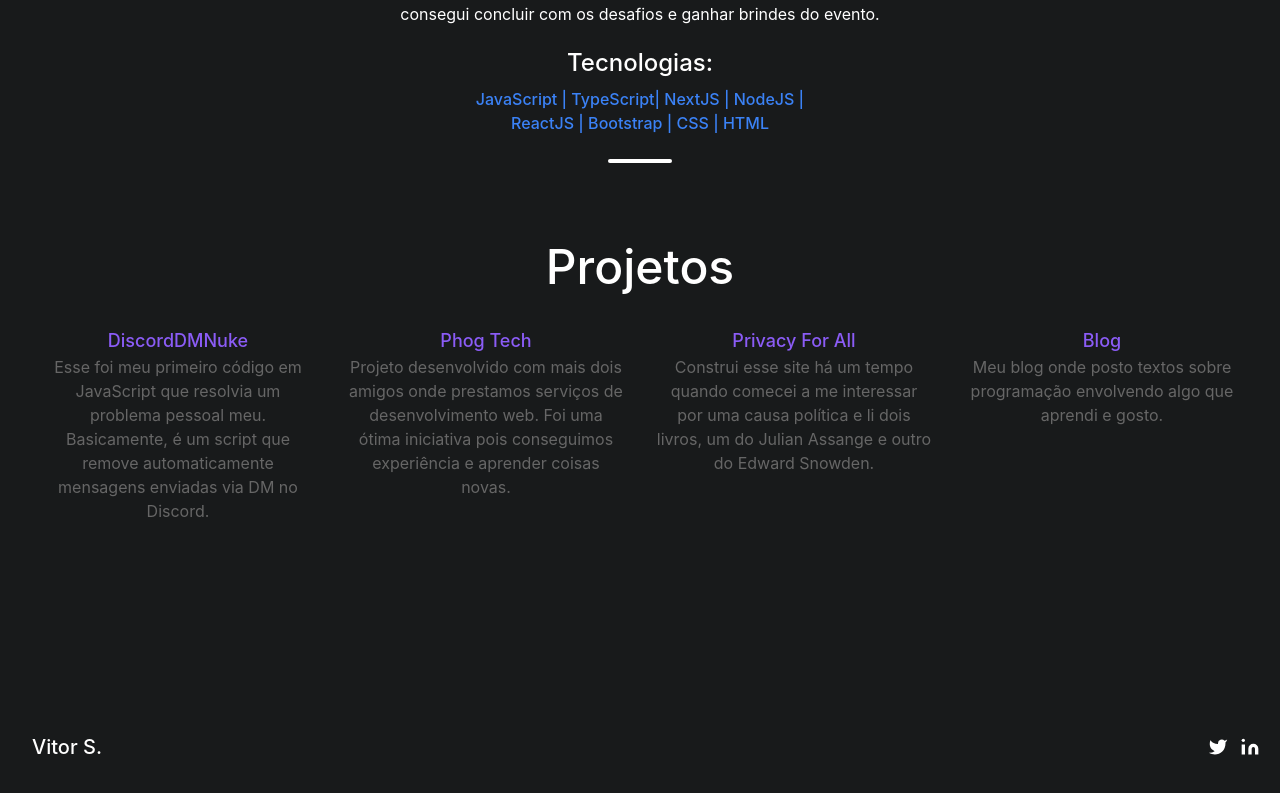
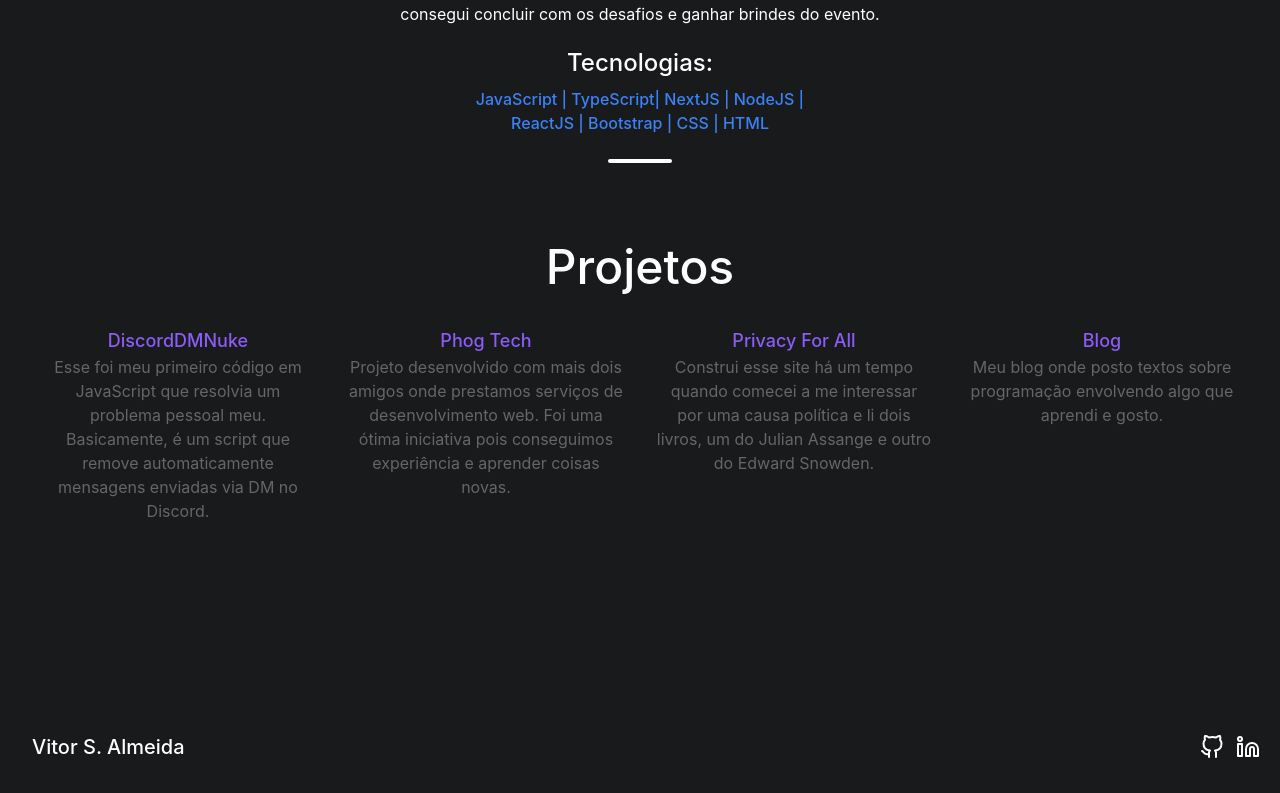
Before and after one commit to vit0rr/portfolio, a Next.js app: page / in a window 1280 px wide. Shown: the part 349-1142 px from the top of the page. Built offline with nearby package versions, Linux system fonts and the light colour scheme.

Commit message:
Remoção de twitter e modificação dos ícones no Footer

```diff
--- a/components/Footer.js
+++ b/components/Footer.js
@@ -3,36 +3,39 @@
     <footer className="text-white body-font pt-9">
       <div className="container px-5 py-8 mx-auto flex items-center sm:flex-row flex-col">
         <a className="flex title-font font-medium items-center md:justify-start justify-center" href="/">
-          <span className="ml-3 text-xl">Vitor S.</span>
+          <span className="ml-3 text-xl">Vitor S. Almeida</span>
         </a>
         <span className="inline-flex sm:ml-auto sm:mt-0 mt-4 justify-center sm:justify-start">
-          <a className="ml-3" href="https://twitter.com/vit0rrk/">
+          <a href="https://github.com/vit0rr/">
             <svg
-              fill="currentColor"
-              stroke-linecap="round"
-              stroke-linejoin="round"
-              stroke-width="2"
-              className="w-5 h-5"
+                xmlns="http://www.w3.org/2000/svg"
+                width="24"
+                height="24"
                 viewBox="0 0 24 24"
+                fill="none"
+                stroke="currentColor"
+                strokeWidth="2"
+                strokeLinecap="round"
+                strokeLinejoin="round"
               >
-              <path d="M23 3a10.9 10.9 0 01-3.14 1.53 4.48 4.48 0 00-7.86 3v1A10.66 10.66 0 013 4s-4 9 5 13a11.64 11.64 0 01-7 2c9 5 20 0 20-11.5a4.5 4.5 0 00-.08-.83A7.72 7.72 0 0023 3z"></path>
+              <path d="M9 19c-5 1.5-5-2.5-7-3m14 6v-3.87a3.37 3.37 0 0 0-.94-2.61c3.14-.35 6.44-1.54 6.44-7A5.44 5.44 0 0 0 20 4.77 5.07 5.07 0 0 0 19.91 1S18.73.65 16 2.48a13.38 13.38 0 0 0-7 0C6.27.65 5.09 1 5.09 1A5.07 5.07 0 0 0 5 4.77a5.44 5.44 0 0 0-1.5 3.78c0 5.42 3.3 6.61 6.44 7A3.37 3.37 0 0 0 9 18.13V22" />
             </svg>
           </a>
           <a className="ml-3" href="https://www.linkedin.com/in/vitorsalmeida/">
               <svg
-              fill="currentColor"
+                xmlns="http://www.w3.org/2000/svg"
+                width="24"
+                height="24"
+                viewBox="0 0 24 24"
+                fill="none"
                 stroke="currentColor"
-              stroke-linecap="round"
-              stroke-linejoin="round"
-              stroke-width="0"
-              className="w-5 h-5"
-              viewBox="0 0 24 24"
+                strokeWidth="2"
+                strokeLinecap="round"
+                strokeLinejoin="round"
               >
-              <path
-                stroke="none"
-                d="M16 8a6 6 0 016 6v7h-4v-7a2 2 0 00-2-2 2 2 0 00-2 2v7h-4v-7a6 6 0 016-6zM2 9h4v12H2z"
-              ></path>
-              <circle cx="4" cy="4" r="2" stroke="none"></circle>
+              <path d="M16 8a6 6 0 0 1 6 6v7h-4v-7a2 2 0 0 0-2-2 2 2 0 0 0-2 2v7h-4v-7a6 6 0 0 1 6-6z" />
+                <rect x="2" y="9" width="4" height="12" />
+                <circle cx="4" cy="4" r="2" />
               </svg>
           </a>
         </span>
```
Lines whose indentation alone changed are shown as unchanged.
